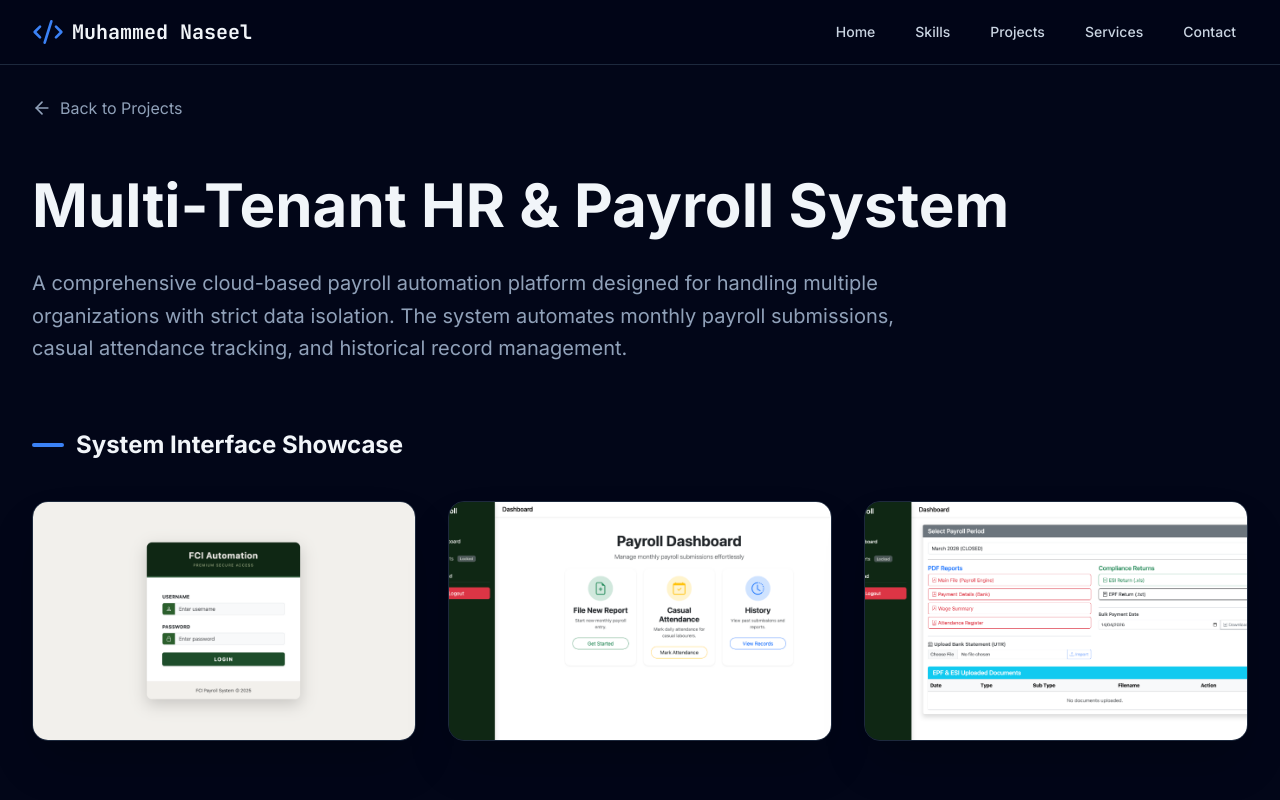
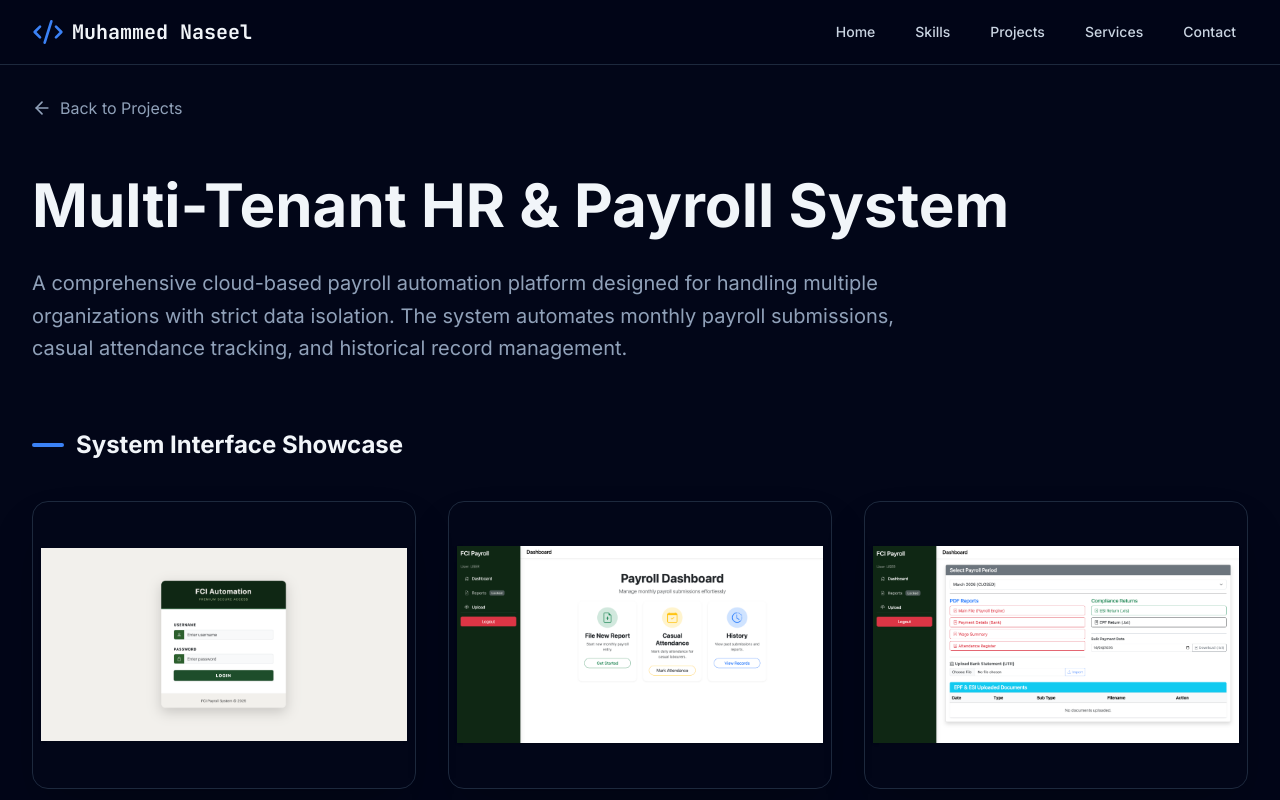
Before and after one commit to mhdnaseeel/mhdnaseeel, a React (Vite) app: page /project/hr-payroll in a window 1280 px wide. Shown: the top 800 px of the page. Built offline with nearby package versions, Linux system fonts and the light colour scheme.

Commit message:
Fix image cropping: use object-contain and flexible containers to show full screenshots

```diff
--- a/src/pages/ProjectDetail.jsx
+++ b/src/pages/ProjectDetail.jsx
@@ -55,11 +55,11 @@ const ProjectDetail = () => {
                     <div className="grid grid-cols-1 md:grid-cols-3 gap-6 lg:gap-8">
                         {project.images.map((img, i) => (
                             <div key={i} className="group relative">
-                                <div className="rounded-2xl overflow-hidden border border-slate-800 bg-slate-900 aspect-[16/10] shadow-2xl transition-all duration-500 group-hover:border-primary/30 group-hover:shadow-primary/10">
+                                <div className="rounded-2xl overflow-hidden border border-slate-800 bg-slate-950/50 aspect-[4/3] shadow-2xl transition-all duration-500 group-hover:border-primary/30 group-hover:shadow-primary/10 flex items-center justify-center p-2">
                                     <img
                                         src={img.src}
                                         alt={img.title}
-                                        className="w-full h-full object-cover"
+                                        className="max-w-full max-h-full object-contain shadow-sm"
                                     />
                                     <div className="absolute inset-0 bg-slate-950/40 opacity-0 group-hover:opacity-100 transition-opacity flex flex-col justify-end p-6">
                                         <p className="text-white font-bold text-lg translate-y-2 group-hover:translate-y-0 transition-transform duration-300">
```
